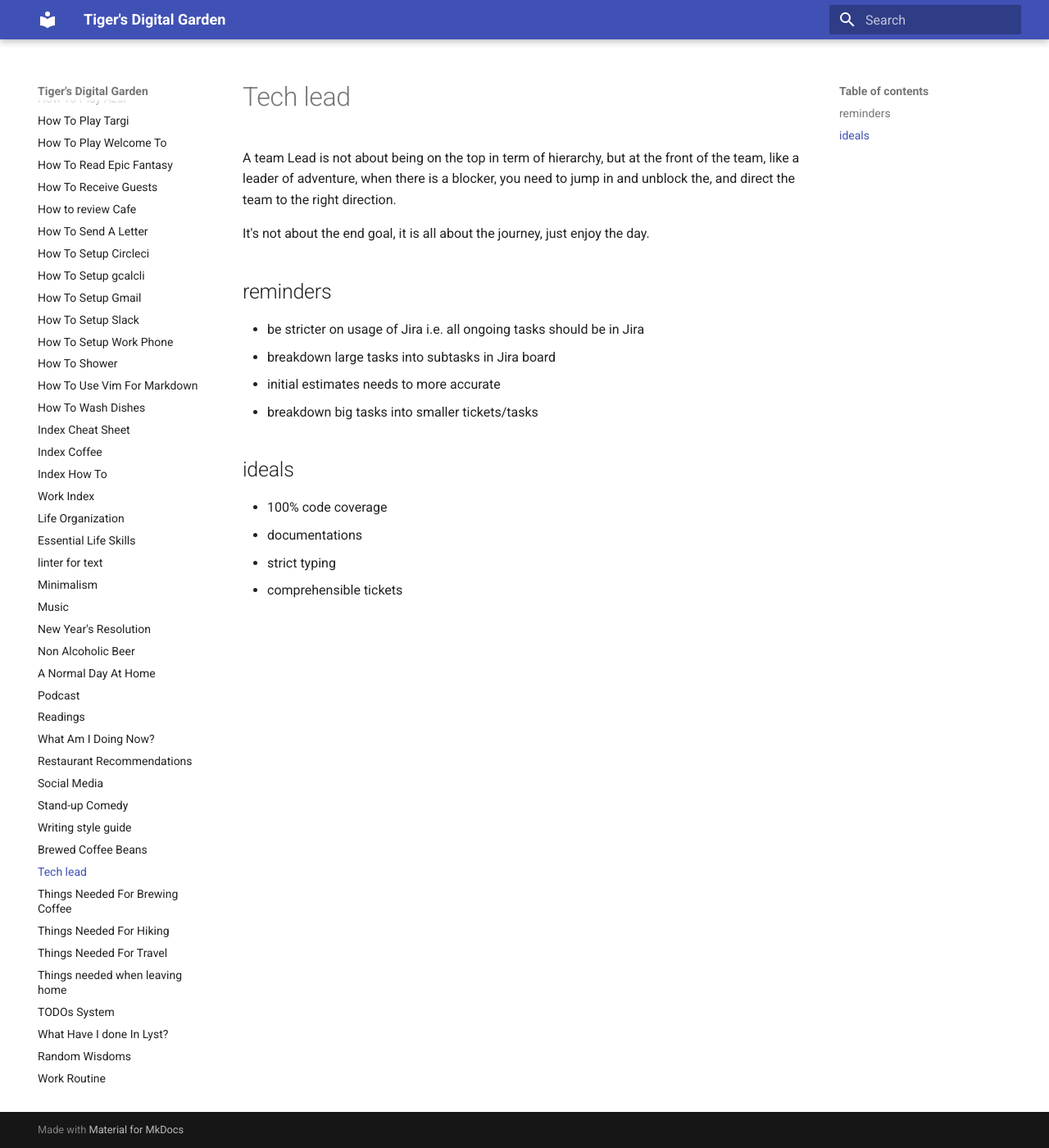
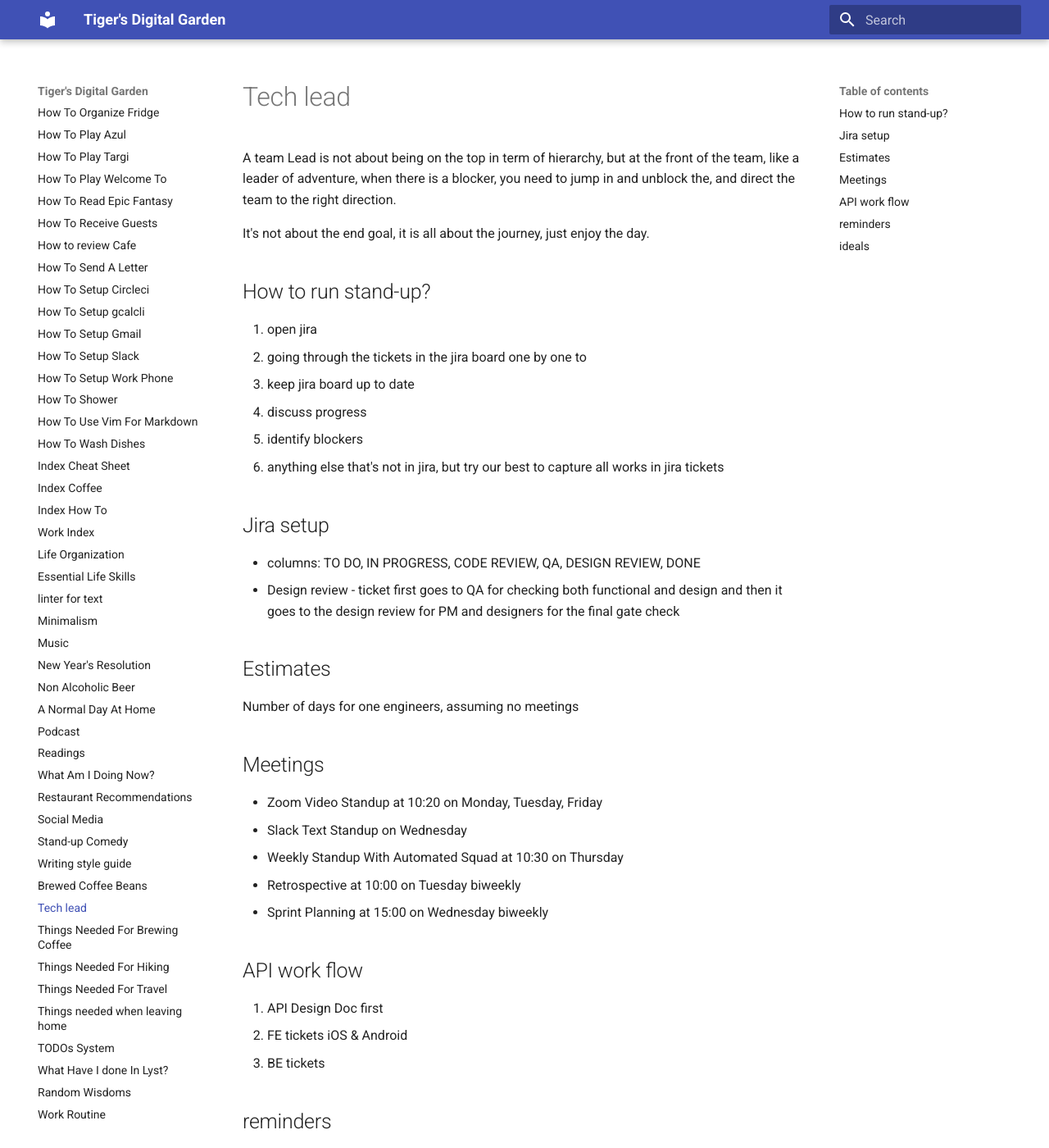
Before and after one commit to ynotstartups/notes, an MkDocs documentation site: the page built from notes/tech-lead.md, in a window 1280 px wide and 1400 px high. Shown: the whole window at 82% size. Built offline with MkDocs 1.6.1 and Material for MkDocs 9.7.7, drawn with Linux system fonts in a browser that asks for light colours; some of the changed text lies outside the part shown.

Commit message:
move notes to tech-lead.md

```diff
--- a/notes/tech-lead.md
+++ b/notes/tech-lead.md
@@ -4,12 +4,43 @@ A team Lead is not about being on the top in term of hierarchy, but at the front
 
 It's not about the end goal, it is all about the journey, just enjoy the day.
 
+## How to run stand-up?
+
+1. open jira
+1. going through the tickets in the jira board one by one to
+   1. keep jira board up to date
+   1. discuss progress
+   1. identify blockers
+1. anything else that's not in jira, but try our best to capture all works in jira tickets
+
+## Jira setup
+
+- columns: TO DO, IN PROGRESS, CODE REVIEW, QA, DESIGN REVIEW, DONE
+- Design review - ticket first goes to QA for checking both functional and design and then it goes to the design review for PM and designers for the final gate check
+
+## Estimates
+
+Number of days for one engineers, assuming no meetings
+
+## Meetings
+
+- Zoom Video Standup at 10:20 on Monday, Tuesday, Friday
+- Slack Text Standup on Wednesday
+- Weekly Standup With Automated Squad at 10:30 on Thursday
+- Retrospective at 10:00 on Tuesday biweekly
+- Sprint Planning at 15:00 on Wednesday biweekly
+
+## API work flow
+
+1. API Design Doc first
+1. FE tickets iOS & Android
+1. BE tickets
+
 ## reminders
 
-- be stricter on usage of Jira i.e. all ongoing tasks should be in Jira
+- all ongoing tasks should be in Jira
 - breakdown large tasks into subtasks in Jira board
 - initial estimates needs to more accurate
-- breakdown big tasks into smaller tickets/tasks
 
 ## ideals
 
```
